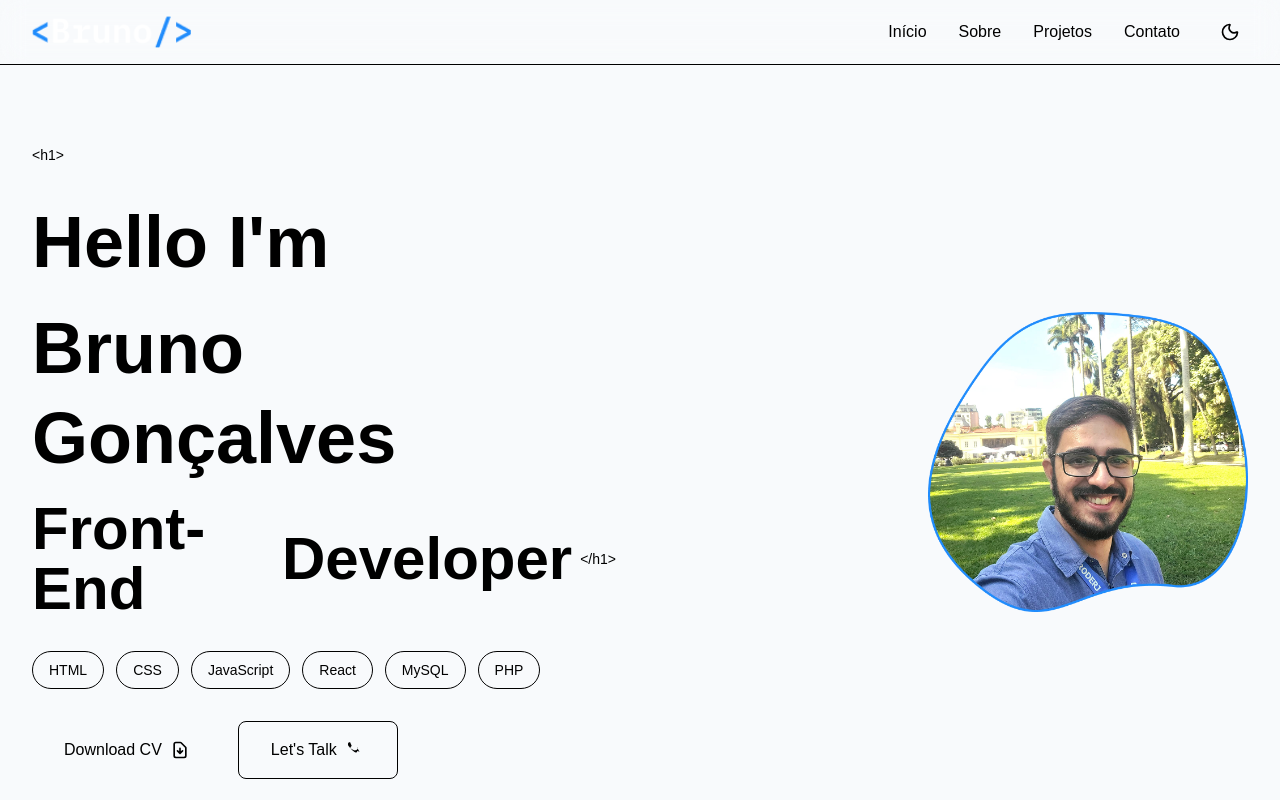
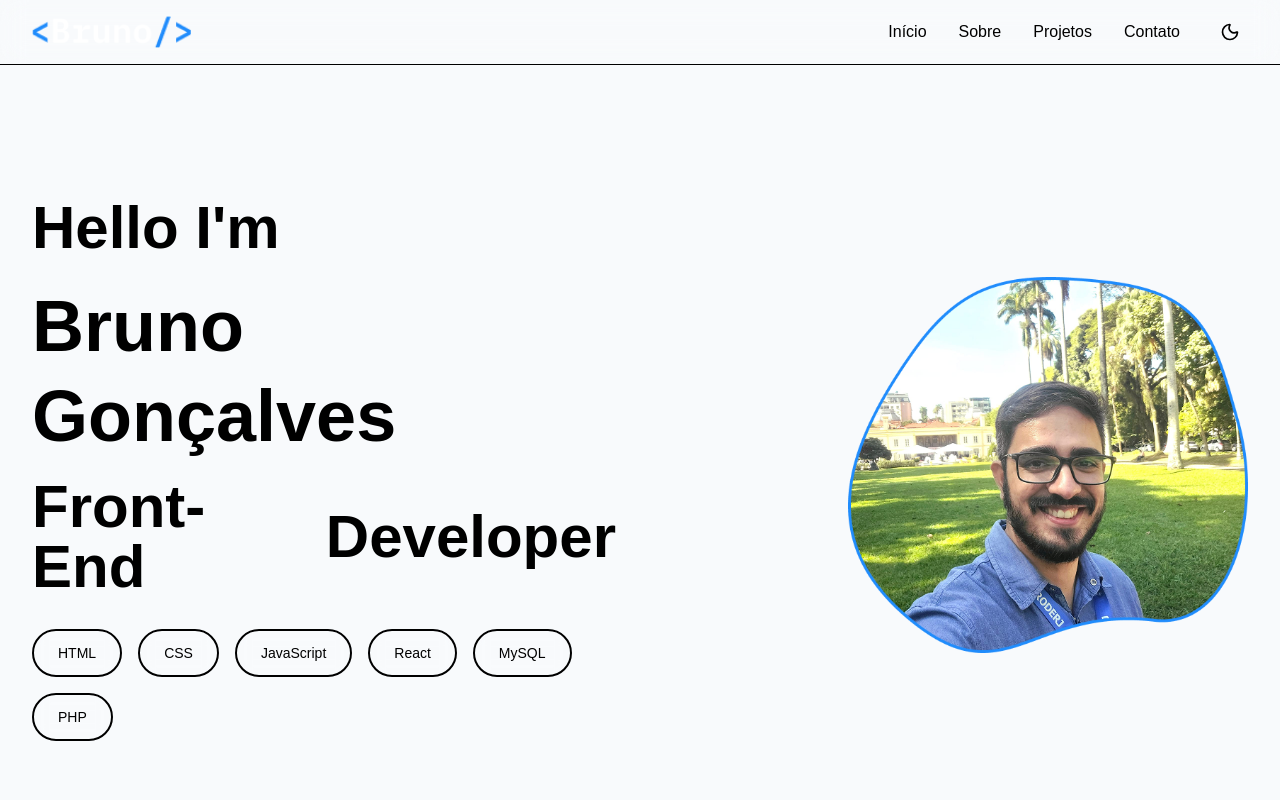
Before and after one commit to brunomonteiro1993/portfolio, a Next.js app: page / in a window 1280 px wide. Shown: the top 800 px of the page. Built offline with nearby package versions, Linux system fonts and the light colour scheme.

Commit message:
⬆️ ajuste no front do inicio

```diff
--- a/src/app/page.tsx
+++ b/src/app/page.tsx
@@ -47,19 +47,14 @@ export default function Home() {
 
       <main>
         {/* Hero Section */}
-        <section id="inicio" className="hero-bg py-20 px-4 sm:px-6 lg:px-8">
-          <div className="max-w-7xl mx-auto">
+        <section id="inicio" className="hero-bg py-20 px-4 sm:px-6 lg:px-8 min-h-screen flex items-center">
+          <div className="max-w-7xl mx-auto w-full">
             <div className="grid grid-cols-1 lg:grid-cols-2 gap-12 items-center">
               {/* Left Side - Text Content */}
               <div className="space-y-8">
-                {/* HTML Tags */}
-                <div className="flex items-center space-x-2 text-sm text-primary/70">
-                  <span>&lt;h1&gt;</span>
-                </div>
-
                   {/* Main Title */}
                   <div className="space-y-4">
-                  <h1 className="text-5xl md:text-7xl font-bold text-primary leading-tight">
+                    <h1 className="text-4xl md:text-6xl font-bold text-primary leading-tight">
                       Hello I&apos;m
                     </h1>
                     <h2 className="text-5xl md:text-7xl font-bold text-primary leading-tight">
@@ -68,42 +63,19 @@ export default function Home() {
                     <div className="flex items-center space-x-2">
                       <span className="text-4xl md:text-6xl font-bold accent-primary">Front-End</span>
                       <span className="text-4xl md:text-6xl font-bold text-primary">Developer</span>
-                    <span className="text-sm text-primary/70">&lt;/h1&gt;</span>
                     </div>
                   </div>
 
                   {/* Technology Tags */}
-                <div className="flex flex-wrap gap-3">
+                  <div className="flex flex-wrap gap-4 mt-8">
                     {['HTML', 'CSS', 'JavaScript', 'React', 'MySQL', 'PHP'].map((tech) => (
                       <span
                         key={tech}
-                      className="px-4 py-2 bg-secondary border border-theme rounded-full text-primary text-sm font-medium"
+                        className="px-6 py-3 bg-primary/20 border-2 border-accent-primary rounded-full text-primary text-sm font-medium backdrop-blur-sm hover:bg-accent-primary/10 transition-colors duration-200"
                       >
                         {tech}
                       </span>
                     ))}
-                </div>
-
-                {/* Action Buttons */}
-                <div className="flex flex-col sm:flex-row gap-4">
-                  <a
-                    href="#contato"
-                    className="inline-flex items-center justify-center px-8 py-4 bg-primary text-secondary rounded-lg hover:bg-secondary hover:text-primary transition-colors duration-200 font-medium"
-                  >
-                    Download CV
-                    <svg className="ml-2 h-5 w-5" fill="none" stroke="currentColor" viewBox="0 0 24 24">
-                      <path strokeLinecap="round" strokeLinejoin="round" strokeWidth={2} d="M12 10v6m0 0l-3-3m3 3l3-3m2 8H7a2 2 0 01-2-2V5a2 2 0 012-2h5.586a1 1 0 01.707.293l5.414 5.414a1 1 0 01.293.707V19a2 2 0 01-2 2z" />
-                    </svg>
-                  </a>
-                  <a
-                    href="#contato"
-                    className="inline-flex items-center justify-center px-8 py-4 border border-theme text-primary rounded-lg hover:bg-secondary transition-colors duration-200 font-medium"
-                  >
-                    Let&apos;s Talk
-                    <svg className="ml-2 h-5 w-5" fill="currentColor" viewBox="0 0 24 24">
-                      <path d="M17.472 14.382c-.297-.149-1.758-1.013-2.03-1.178-.273-.165-.471-.249-.67.249-.197.498-.767 1.178-1.04 1.42-.273.243-.54.27-.999.09-.46-.18-1.94-.716-3.69-2.28-1.35-1.2-2.26-2.68-2.52-3.13-.26-.45-.03-.69.195-.91.2-.2.45-.52.675-.78.225-.26.3-.43.45-.71.15-.28.075-.52-.037-.72-.112-.2-.99-2.38-1.36-3.26-.14-.35-.28-.5-.61-.5H5.1c-.18 0-.45.08-.675.33-.225.25-.87.85-.87 2.07 0 1.22.89 2.4.99 2.56.11.16 1.54 2.33 3.73 3.5 3.25 1.75 3.58 1.4 4.23 1.31.65-.09 2.09-.85 2.38-1.67.3-.82.3-1.52.21-1.67-.09-.15-.33-.24-.7-.44z"/>
-                    </svg>
-                  </a>
                   </div>
               </div>
 
@@ -112,8 +84,8 @@ export default function Home() {
                 <Image
                   src="/image/fotoParaSection.png"
                   alt="Bruno Gonçalves"
-                  width={320}
-                  height={320}
+                  width={400}
+                  height={400}
                 />
               </div>
             </div>
--- a/src/styles/globals.css
+++ b/src/styles/globals.css
@@ -140,10 +140,12 @@ html, body {
   backdrop-filter: blur(5px);
 }
 
-/* Circuit pattern background for hero section */
+/* Hero section with exact gradient from image */
 .hero-bg {
   position: relative;
   overflow: hidden;
+  background: linear-gradient(135deg, #000000 0%, #090E16 52%, #0B172C 92%);
+  background-attachment: fixed;
 }
 
 .hero-bg::before {
@@ -154,8 +156,8 @@ html, body {
   right: 0;
   bottom: 0;
   background-image:
-    linear-gradient(90deg, transparent 98%, rgba(59, 130, 246, 0.1) 100%),
-    linear-gradient(0deg, transparent 98%, rgba(59, 130, 246, 0.1) 100%);
+    linear-gradient(90deg, transparent 98%, rgba(96, 165, 250, 0.1) 100%),
+    linear-gradient(0deg, transparent 98%, rgba(96, 165, 250, 0.1) 100%);
   background-size: 20px 20px;
   background-position: 0 0, 0 0;
   pointer-events: none;
```
Lines whose indentation alone changed are shown as unchanged.
